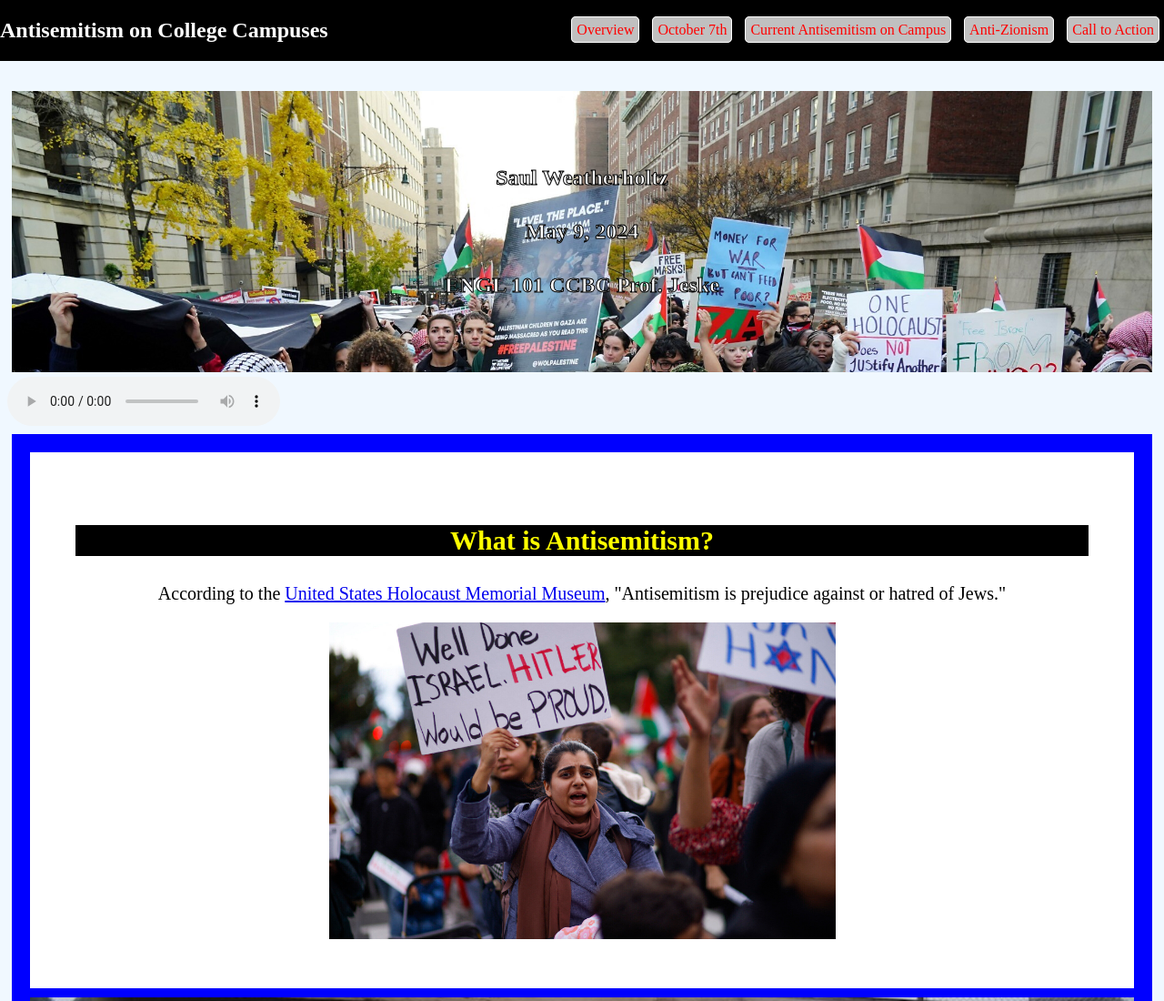
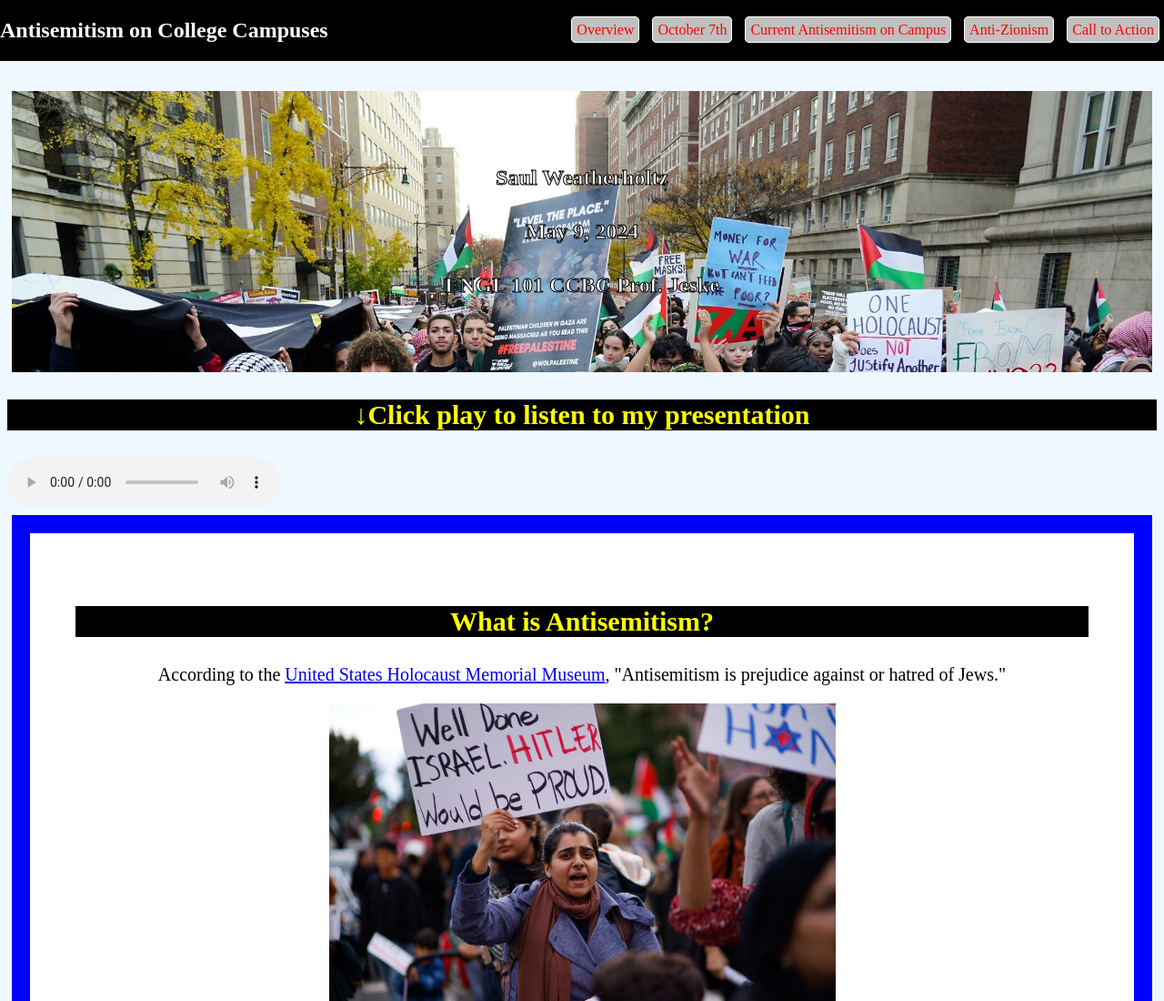
Before and after one commit to slwholtz/slwholtz.github.io, a plain HTML site: page index.html in a window 1280 px wide. Shown: the top 1100 px of the page at 91% size. Drawn offline with Linux system fonts and the light colour scheme.

Commit message:
Add files via upload

```diff
--- a/index.html
+++ b/index.html
@@ -23,6 +23,7 @@
                 <h4>May 9, 2024</h4>
                 <h4>ENGL 101 CCBC Prof. Jeske</h4>
             </section>
+            <h3>↓Click play to listen to my presentation</h3>
             <audio controls>
                 <source src="./Presentation.mp3" type="audio/mpeg">
                 error
```
